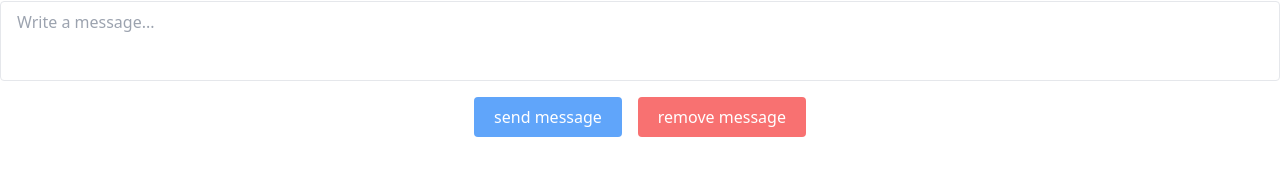
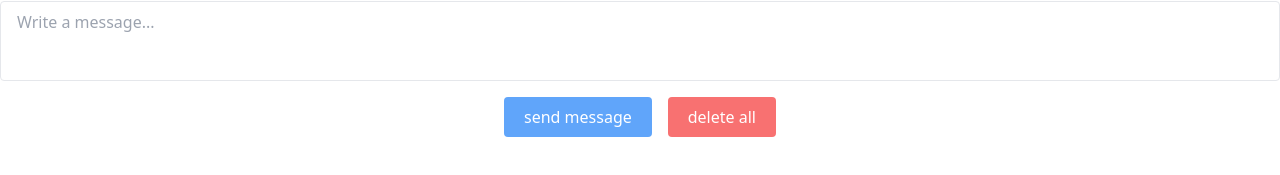
Before and after one commit to roma-marshall/chat-me, a Vue app: page / in a window 1280 px wide. Shown: the part 479-654 px from the top of the page. Built offline with nearby package versions, Linux system fonts and the light colour scheme; no server answers; the database is empty.

Commit message:
added cronjob

```diff
--- a/src/App.vue
+++ b/src/App.vue
@@ -35,7 +35,7 @@
       <button
           @click="removeMessage"
           class="hover:bg-red-500 bg-red-400 text-white py-2 px-5 rounded">
-        remove message
+        delete all
       </button>
     </div>
   </div>
--- /dev/null
+++ b/src/api/cron.js
@@ -0,0 +1,4 @@
+export default function handler(req, res) {
+  console.log('cron job test')
+  res.status(200).end('Hello Cron!')
+}
```
Also changed, not shown: vercel.json.
